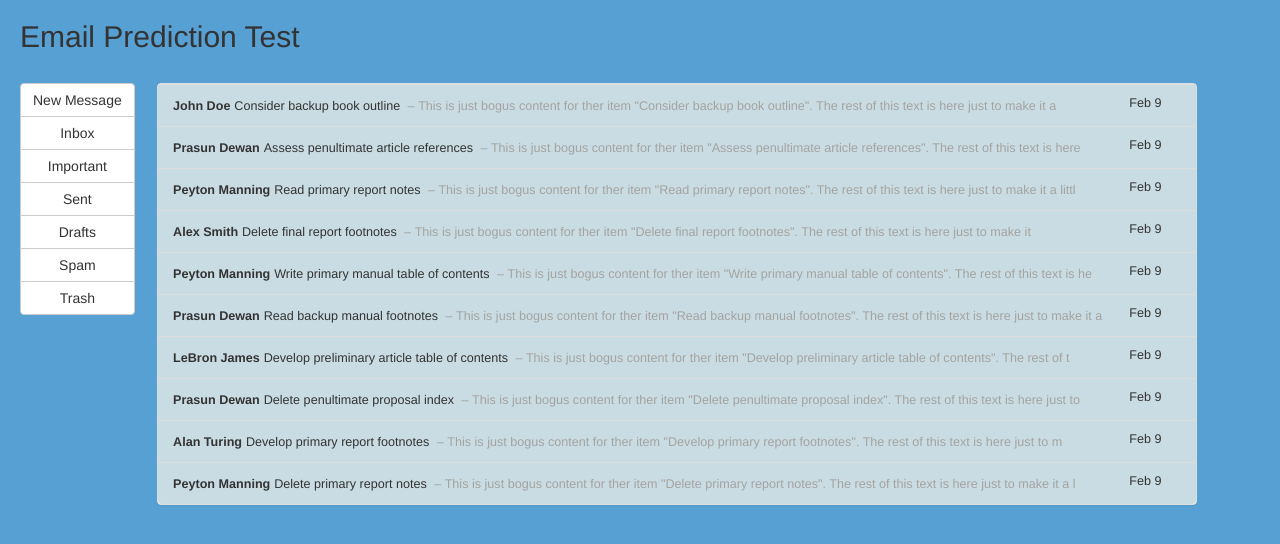
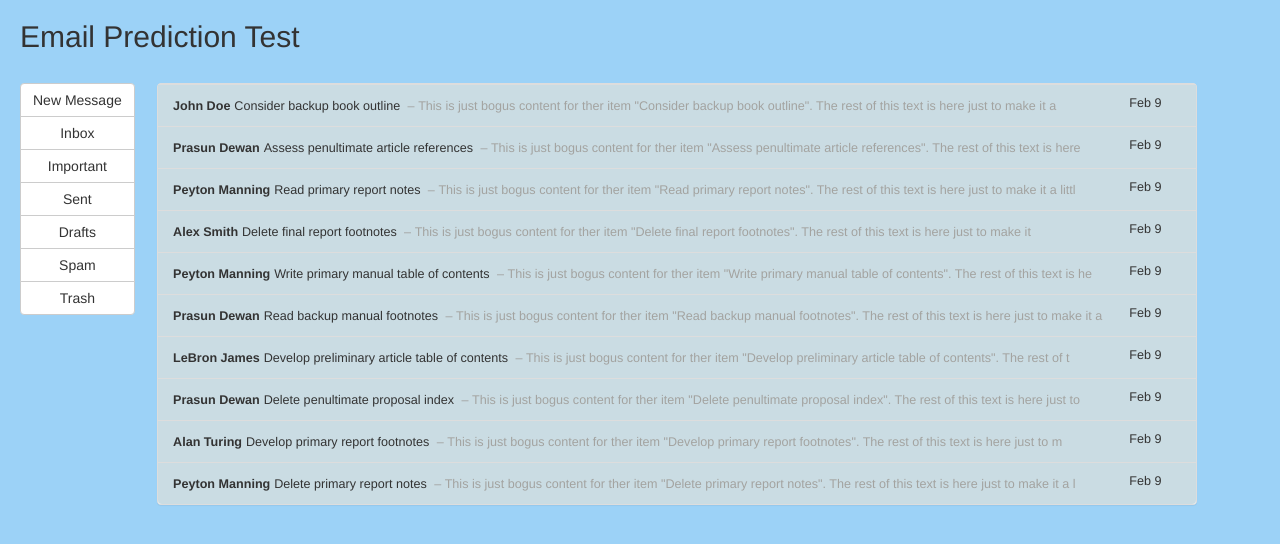
Before and after one commit to jwbartel/EmailUI, a PHP site: page / in a window 1280 px wide. Shown: the top 544 px of the page. Run offline with PHP 8.4, Linux system fonts and the light colour scheme; some libraries are stand-ins or nearby versions.

Commit message:
Changed background color and removed footer

```diff
--- a/index.html
+++ b/index.html
@@ -70,13 +70,6 @@
 		</div>
 		</div>
 	</div>
-
-
-
-
-<div id="footer"></div>
-</div>
-
     <!-- JS Files -->
     <script src="http://ajax.googleapis.com/ajax/libs/jquery/1.10.2/jquery.min.js"></script>
     <script src="Bootstrap/js/bootstrap.min.js"></script>
--- a/style.css
+++ b/style.css
@@ -1,6 +1,6 @@
 
 html,body{
-background-color: #56A0D3;
+background-color: #9CD2F7;
 width: 99%;
 }
 
```
